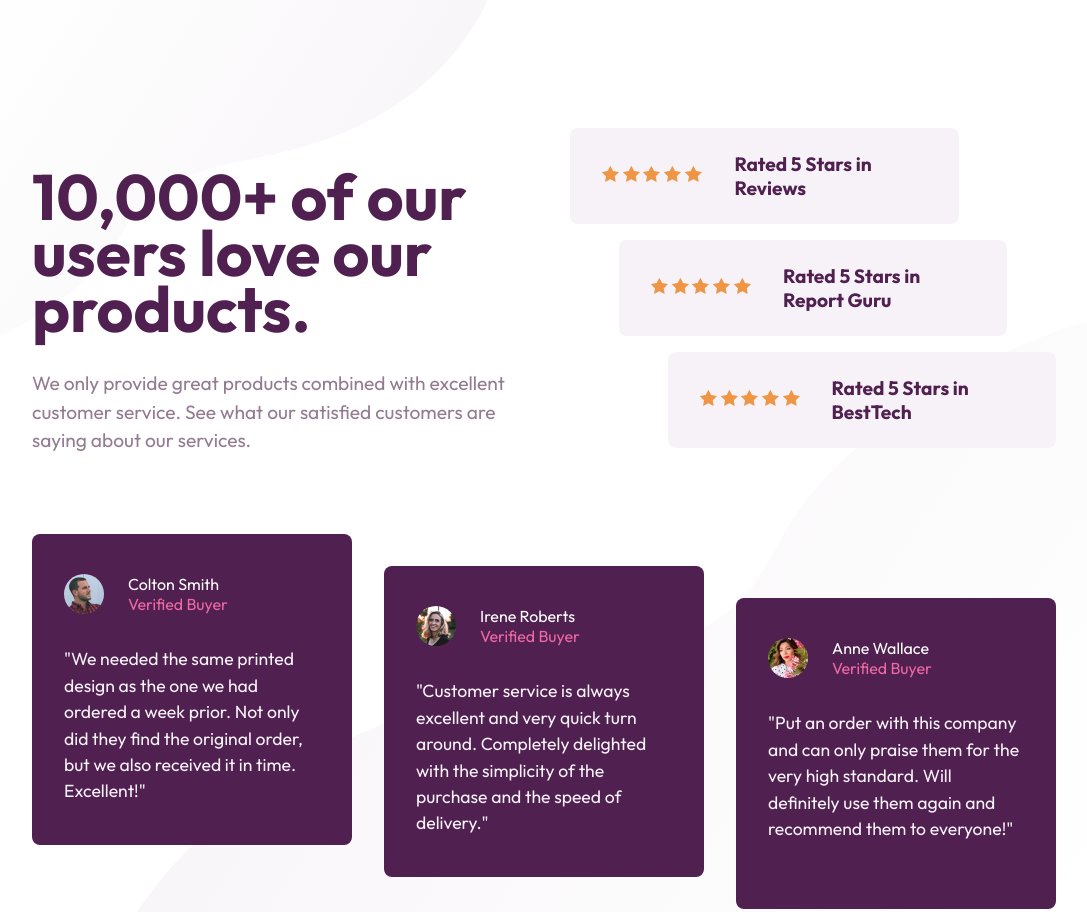
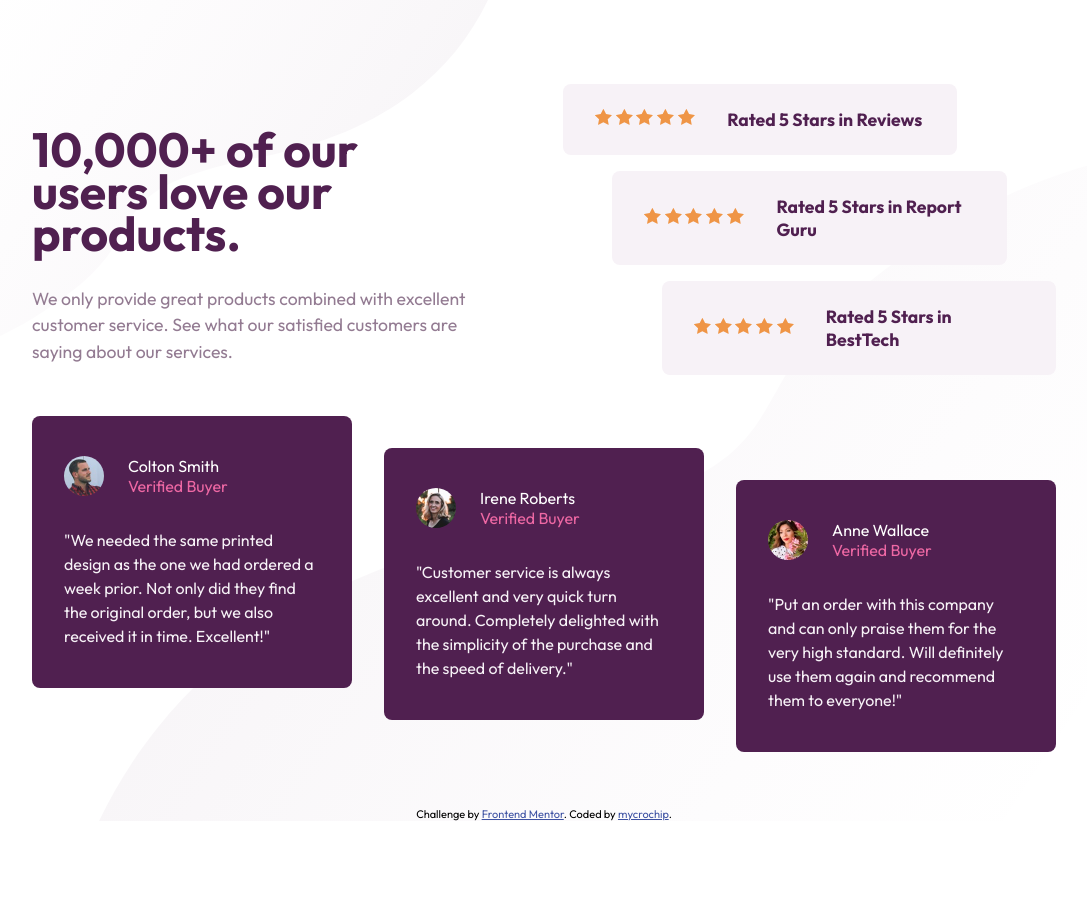
Before and after one commit to mycrochip/social-proof-section, a plain HTML site: page index.html in a window 1280 px wide. Shown: the top 912 px of the page, without its empty margins (96-1183 px from the left). After the commit the page ends 821 px from the top, so only its background shows below. Drawn offline with Linux system fonts and the light colour scheme.

Commit message:
Update index.css

```diff
--- a/index.css
+++ b/index.css
@@ -176,7 +176,7 @@ body {
     .container {
         display: grid;
         grid-template-columns: 1fr 1fr;
-        grid-template-rows: auto;
+        grid-template-rows: 250px auto;
         grid-template-areas:
             "hero ratings"
             "cards cards"
@@ -186,6 +186,7 @@ body {
 
     .hero {
         grid-area: hero;
+        align-self: flex-start;
     }
 
     .ratings {
@@ -201,7 +202,7 @@ body {
     }
 
     .card__text {
-        font-size: 1.1rem;
+        font-size: 1rem;
     }
 
     .footer {
@@ -209,23 +210,23 @@ body {
     }
 
     .title {
-        font-size: 4rem;
+        font-size: 3rem;
         padding-bottom: 2rem;
     }
 
     .title,
     .description {
-        width: 500px;
+        width: 450px;
         margin: 0;
     }
 
     .description {
-        font-size: 1.2rem;
+        font-size: 1.1rem;
     }
 
     .rating {
         width: 80%;
-        font-size: 1.2rem;
+        font-size: 1.1rem;
         padding-block: 1.5rem;
         padding-inline: calc(4rem + 100px) 2rem;
         position: relative;
```
